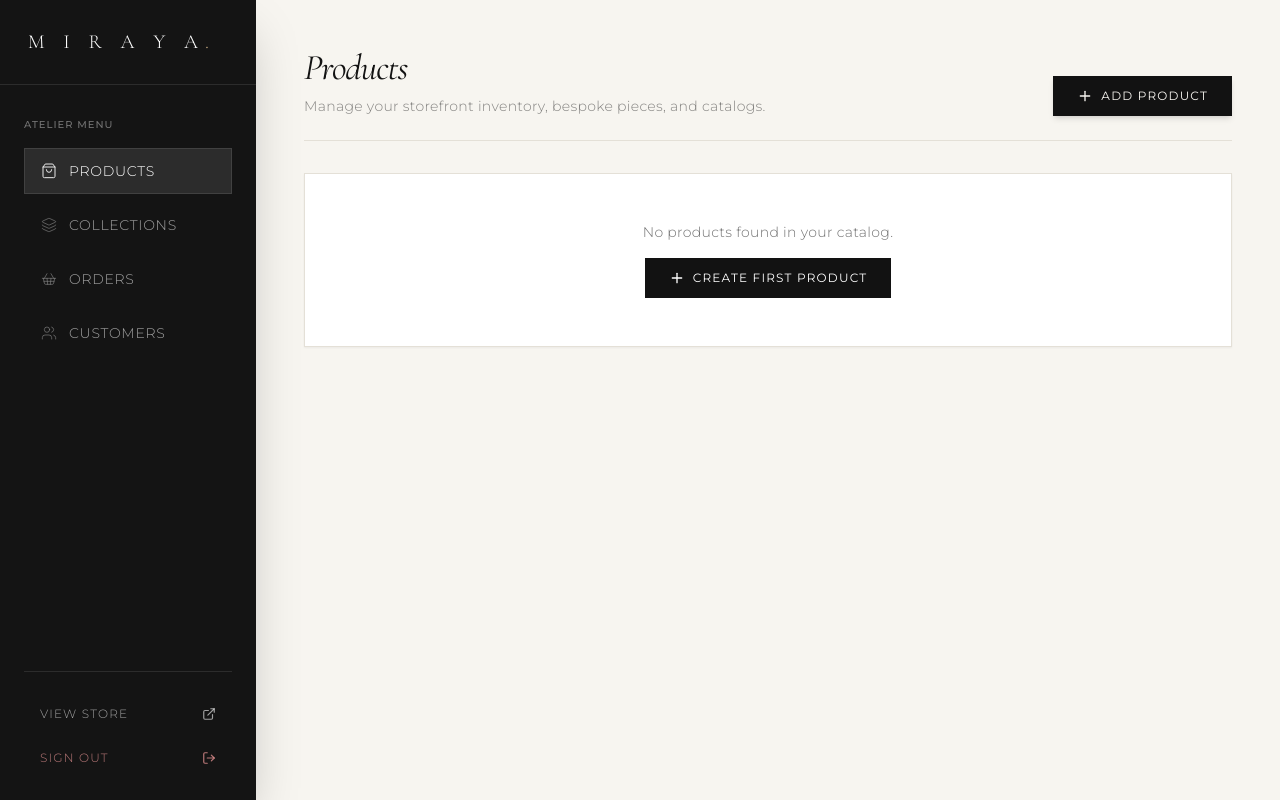
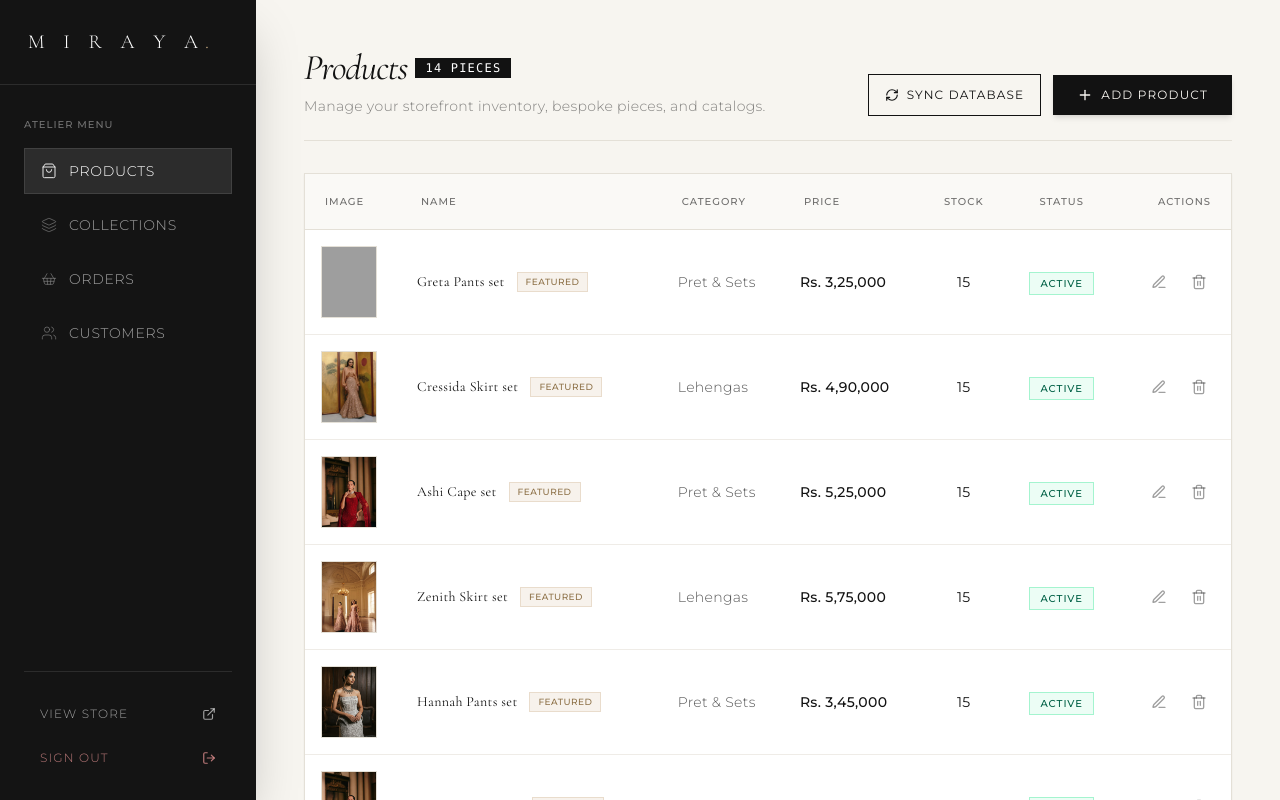
Before and after one commit to steveprimer/miraya-couture, a Next.js app: page /admin in a window 1280 px wide. Shown: the top 800 px of the page. Built offline with nearby package versions, Linux system fonts and the light colour scheme; no server answers; the database is empty; grey boxes are pictures that could not be loaded; a web font is replaced by a local one.

Commit message:
feat: populate admin catalog with products and add 1-click sync database action

```diff
--- a/src/app/(admin)/admin/collections/page.tsx
+++ b/src/app/(admin)/admin/collections/page.tsx
@@ -19,7 +19,7 @@ export default async function CollectionsDashboard() {
       .select("*")
       .order("created_at", { ascending: false });
 
-    if (!error && dbCollections) {
+    if (!error && dbCollections && dbCollections.length > 0) {
       collections = dbCollections.map((c) => ({
         id: c.id,
         name: c.name,
@@ -31,6 +31,44 @@ export default async function CollectionsDashboard() {
     }
   } catch (err) {
     console.error("Supabase collections error:", err);
+  }
+
+  // Fallback to initial collections if DB is empty
+  if (collections.length === 0) {
+    collections = [
+      {
+        id: "reframed",
+        name: "Reframed",
+        slug: "reframed",
+        status: "Active",
+        description: "Architectural silhouettes interwoven with signature cutdana embroidery.",
+        image: "/images/hero_reframed.jpg",
+      },
+      {
+        id: "capsule",
+        name: "Capsule Collection",
+        slug: "capsule-collection",
+        status: "Active",
+        description: "Contemporary pret sets and tailored separates designed for effortless elegance.",
+        image: "/images/rheia_skirt_set.jpg",
+      },
+      {
+        id: "runway",
+        name: "From The Runway",
+        slug: "from-the-runway",
+        status: "Active",
+        description: "Haute couture runway statement pieces with cascading drapes.",
+        image: "/images/emma_runway.jpg",
+      },
+      {
+        id: "everblooming",
+        name: "Everblooming Embroidery",
+        slug: "everblooming-embroidery",
+        status: "Active",
+        description: "Artisanal floral motifs handcrafted in raw silk and micro-tulle.",
+        image: "/images/amelia_lehenga.jpg",
+      },
+    ];
   }
 
   async function deleteCollectionAction(formData: FormData) {
--- a/src/app/(admin)/admin/customers/page.tsx
+++ b/src/app/(admin)/admin/customers/page.tsx
@@ -54,6 +54,44 @@ export default async function AdminCustomersPage() {
     }
   } catch (err) {
     console.error("Supabase customers error:", err);
+  }
+
+  // Fallback to initial VIP clients if DB is empty
+  if (customers.length === 0) {
+    customers = [
+      {
+        email: "ananya.birla@luxury.in",
+        name: "Ananya Birla",
+        phone: "+91 98201 54321",
+        totalOrders: 3,
+        totalSpent: 1250000,
+        lastOrderDate: "18 Aug 2026",
+      },
+      {
+        email: "natasha.p@serum.in",
+        name: "Natasha Poonawalla",
+        phone: "+91 98111 22334",
+        totalOrders: 2,
+        totalSpent: 980000,
+        lastOrderDate: "17 Aug 2026",
+      },
+      {
+        email: "rhea.kapoor@studios.in",
+        name: "Rhea Kapoor",
+        phone: "+91 98200 99887",
+        totalOrders: 2,
+        totalSpent: 750000,
+        lastOrderDate: "15 Aug 2026",
+      },
+      {
+        email: "radhika.m@encore.in",
+        name: "Radhika Merchant",
+        phone: "+91 98333 44556",
+        totalOrders: 1,
+        totalSpent: 245000,
+        lastOrderDate: "19 Aug 2026",
+      },
+    ];
   }
 
   return (
--- a/src/app/(admin)/admin/orders/page.tsx
+++ b/src/app/(admin)/admin/orders/page.tsx
@@ -13,7 +13,7 @@ export default async function AdminOrdersPage() {
       .select("*")
       .order("created_at", { ascending: false });
 
-    if (!error && dbOrders) {
+    if (!error && dbOrders && dbOrders.length > 0) {
       orders = dbOrders.map((o) => ({
         id: o.id,
         orderNumber: o.id.substring(0, 8).toUpperCase(),
@@ -27,6 +27,52 @@ export default async function AdminOrdersPage() {
     }
   } catch (err) {
     console.error("Supabase orders error:", err);
+  }
+
+  // Fallback to initial orders if DB is empty
+  if (orders.length === 0) {
+    orders = [
+      {
+        id: "ord-1",
+        orderNumber: "MRY-9842",
+        createdAt: "2026-08-18T14:32:00Z",
+        customerName: "Ananya Birla",
+        customerEmail: "ananya.birla@luxury.in",
+        totalAmount: 325000,
+        paymentStatus: "Paid",
+        status: "Delivered",
+      },
+      {
+        id: "ord-2",
+        orderNumber: "MRY-9841",
+        createdAt: "2026-08-17T09:15:00Z",
+        customerName: "Natasha Poonawalla",
+        customerEmail: "natasha.p@serum.in",
+        totalAmount: 575000,
+        paymentStatus: "Paid",
+        status: "Processing",
+      },
+      {
+        id: "ord-3",
+        orderNumber: "MRY-9840",
+        createdAt: "2026-08-15T11:45:00Z",
+        customerName: "Rhea Kapoor",
+        customerEmail: "rhea.kapoor@studios.in",
+        totalAmount: 495000,
+        paymentStatus: "Paid",
+        status: "Shipped",
+      },
+      {
+        id: "ord-4",
+        orderNumber: "MRY-9839",
+        createdAt: "2026-08-19T16:20:00Z",
+        customerName: "Radhika Merchant",
+        customerEmail: "radhika.m@encore.in",
+        totalAmount: 245000,
+        paymentStatus: "Pending",
+        status: "Pending",
+      },
+    ];
   }
 
   return (
--- a/src/app/(admin)/admin/page.tsx
+++ b/src/app/(admin)/admin/page.tsx
@@ -1,16 +1,18 @@
 import Link from "next/link";
 import { revalidatePath } from "next/cache";
 import DeleteProductButton from "@/components/admin/DeleteProductButton";
-import { Plus, Edit3 } from "lucide-react";
+import { Plus, Edit3, RefreshCw, Sparkles } from "lucide-react";
 import Image from "next/image";
 import { createClient } from "@/utils/supabase/server";
 import { createAdminClient } from "@/utils/supabase/admin";
+import { PRODUCTS } from "@/data/products";
 
 export const revalidate = 0;
 export const dynamic = "force-dynamic";
 
 export default async function AdminDashboard() {
   let products: any[] = [];
+  let isConnectedToDb = false;
 
   try {
     const supabase = await createClient();
@@ -19,7 +21,8 @@ export default async function AdminDashboard() {
       .select("*")
       .order("created_at", { ascending: false });
 
-    if (!error && dbProducts) {
+    if (!error && dbProducts && dbProducts.length > 0) {
+      isConnectedToDb = true;
       products = dbProducts.map((p) => ({
         id: p.id,
         name: p.name,
@@ -36,6 +39,28 @@ export default async function AdminDashboard() {
     console.error("Supabase products query error:", err);
   }
 
+  // Fallback to static catalog if DB is empty or not yet connected
+  if (products.length === 0) {
+    products = PRODUCTS.map((p) => ({
+      id: p.id,
+      name: p.name,
+      slug: p.slug,
+      price: p.price,
+      category: p.category,
+      status: p.inStock ? "Active" : "Draft",
+      image: p.image,
+      featured: p.featured,
+      size_stock: [
+        { size: "XS", stock: 3 },
+        { size: "S", stock: 5 },
+        { size: "M", stock: 4 },
+        { size: "L", stock: 2 },
+        { size: "XL", stock: 1 },
+        { size: "XXL", stock: 0 },
+      ],
+    }));
+  }
+
   async function deleteProductAction(formData: FormData) {
     "use server";
     const id = formData.get("id") as string;
@@ -47,23 +72,81 @@ export default async function AdminDashboard() {
     }
     revalidatePath("/admin");
     revalidatePath("/");
+    revalidatePath("/shop");
+  }
+
+  async function seedDatabaseAction() {
+    "use server";
+    try {
+      const adminSupabase = createAdminClient();
+
+      const seedProducts = PRODUCTS.map((p) => ({
+        id: p.id,
+        name: p.name,
+        slug: p.slug,
+        category: p.category,
+        price: p.price,
+        currency: "INR",
+        main_image: p.image,
+        gallery_images: [p.image, p.secondaryImage].filter(Boolean),
+        composition: p.description,
+        fit: p.details?.[0] || "Custom tailored couture fit.",
+        technical_details: p.details?.join(". ") || "Handcrafted zardozi embroidery.",
+        care_instructions: "Dry clean only. Store in protective garment bag.",
+        size_stock: [
+          { size: "XS", stock: 3 },
+          { size: "S", stock: 5 },
+          { size: "M", stock: 4 },
+          { size: "L", stock: 2 },
+          { size: "XL", stock: 1 },
+          { size: "XXL", stock: 0 },
+        ],
+        status: "Active",
+        is_featured: p.featured || false,
+      }));
+
+      await adminSupabase.from("products").upsert(seedProducts, { onConflict: "id" });
+    } catch (e) {
+      console.error("Seed action error:", e);
+    }
+    revalidatePath("/admin");
+    revalidatePath("/shop");
+    revalidatePath("/");
   }
 
   return (
     <div className="max-w-7xl mx-auto space-y-8">
-      {/* Header matching Serene */}
+      {/* Header */}
       <div className="flex flex-col md:flex-row md:justify-between md:items-end mb-8 gap-4 border-b border-[#E4E0D7] pb-6">
         <div>
+          <div className="flex items-center gap-2">
             <h1
               className="text-4xl font-light italic text-[#121212] tracking-tight"
               style={{ fontFamily: "var(--font-serif)" }}
             >
               Products
             </h1>
+            <span className="text-xs px-2.5 py-0.5 bg-[#121212] text-white uppercase tracking-widest font-mono">
+              {products.length} Pieces
+            </span>
+          </div>
           <p className="text-[#121212]/50 mt-2 text-sm font-light">
             Manage your storefront inventory, bespoke pieces, and catalogs.
           </p>
         </div>
+
+        <div className="flex items-center gap-3">
+          <form action={seedDatabaseAction}>
+            <button
+              type="submit"
+              className="border border-[#121212] text-[#121212] hover:bg-[#121212] hover:text-[#F7F5F0] px-4 py-3 text-xs uppercase tracking-widest transition-all flex items-center gap-2 cursor-pointer"
+              title="Sync & Seed Database"
+            >
+              <RefreshCw className="w-3.5 h-3.5" />
+              <span>Sync Database</span>
+            </button>
+          </form>
+
           <Link
             href="/admin/products/new"
             className="bg-[#121212] text-[#F7F5F0] hover:bg-[#7A1C30] px-6 py-3 text-xs uppercase tracking-widest transition-all active:scale-[0.98] shadow-md shadow-black/10 flex items-center gap-2 self-start md:self-auto cursor-pointer"
@@ -72,22 +155,8 @@ export default async function AdminDashboard() {
             <span>Add Product</span>
           </Link>
         </div>
+      </div>
 
-      {products.length === 0 ? (
-        <div className="bg-white border border-[#E4E0D7] p-12 text-center shadow-xs">
-          <p className="text-sm text-[#121212]/60 mb-4 font-light">
-            No products found in your catalog.
-          </p>
-          <Link
-            href="/admin/products/new"
-            className="inline-flex items-center gap-2 px-6 py-3 bg-[#121212] text-white text-xs uppercase tracking-widest hover:bg-[#7A1C30] transition-colors"
-          >
-            <Plus className="w-4 h-4" />
-            <span>Create First Product</span>
-          </Link>
-        </div>
-      ) : (
-        <>
       {/* Mobile Data List matching Serene */}
       <div className="md:hidden flex flex-col gap-4">
         {products.map((product) => {
@@ -267,8 +336,6 @@ export default async function AdminDashboard() {
           </table>
         </div>
       </div>
-        </>
-      )}
     </div>
   );
 }
--- a/src/data/adminMockData.ts
+++ b/src/data/adminMockData.ts
@@ -53,7 +53,7 @@ export interface AdminCustomer {
 export const INITIAL_ORDERS: AdminOrder[] = [
   {
     id: "ord-1",
-    orderNumber: "MSH-9842",
+    orderNumber: "MRY-9842",
     customerName: "Ananya Birla",
     customerEmail: "ananya.birla@luxury.in",
     customerPhone: "+91 98201 54321",
@@ -81,7 +81,7 @@ export const INITIAL_ORDERS: AdminOrder[] = [
   },
   {
     id: "ord-2",
-    orderNumber: "MSH-9841",
+    orderNumber: "MRY-9841",
     customerName: "Natasha Poonawalla",
     customerEmail: "natasha.p@serum.in",
     customerPhone: "+91 98111 22334",
@@ -109,7 +109,7 @@ export const INITIAL_ORDERS: AdminOrder[] = [
   },
   {
     id: "ord-3",
-    orderNumber: "MSH-9840",
+    orderNumber: "MRY-9840",
     customerName: "Rhea Kapoor",
     customerEmail: "rhea.kapoor@studios.in",
     customerPhone: "+91 98200 99887",
@@ -137,7 +137,7 @@ export const INITIAL_ORDERS: AdminOrder[] = [
   },
   {
     id: "ord-4",
-    orderNumber: "MSH-9839",
+    orderNumber: "MRY-9839",
     customerName: "Radhika Merchant",
     customerEmail: "radhika.m@encore.in",
     customerPhone: "+91 98333 44556",
@@ -165,7 +165,7 @@ export const INITIAL_ORDERS: AdminOrder[] = [
   },
   {
     id: "ord-5",
-    orderNumber: "MSH-9838",
+    orderNumber: "MRY-9838",
     customerName: "Tara Sutaria",
     customerEmail: "tara.sutaria@talents.in",
     customerPhone: "+91 98450 12345",
```
Lines whose indentation alone changed are shown as unchanged.
